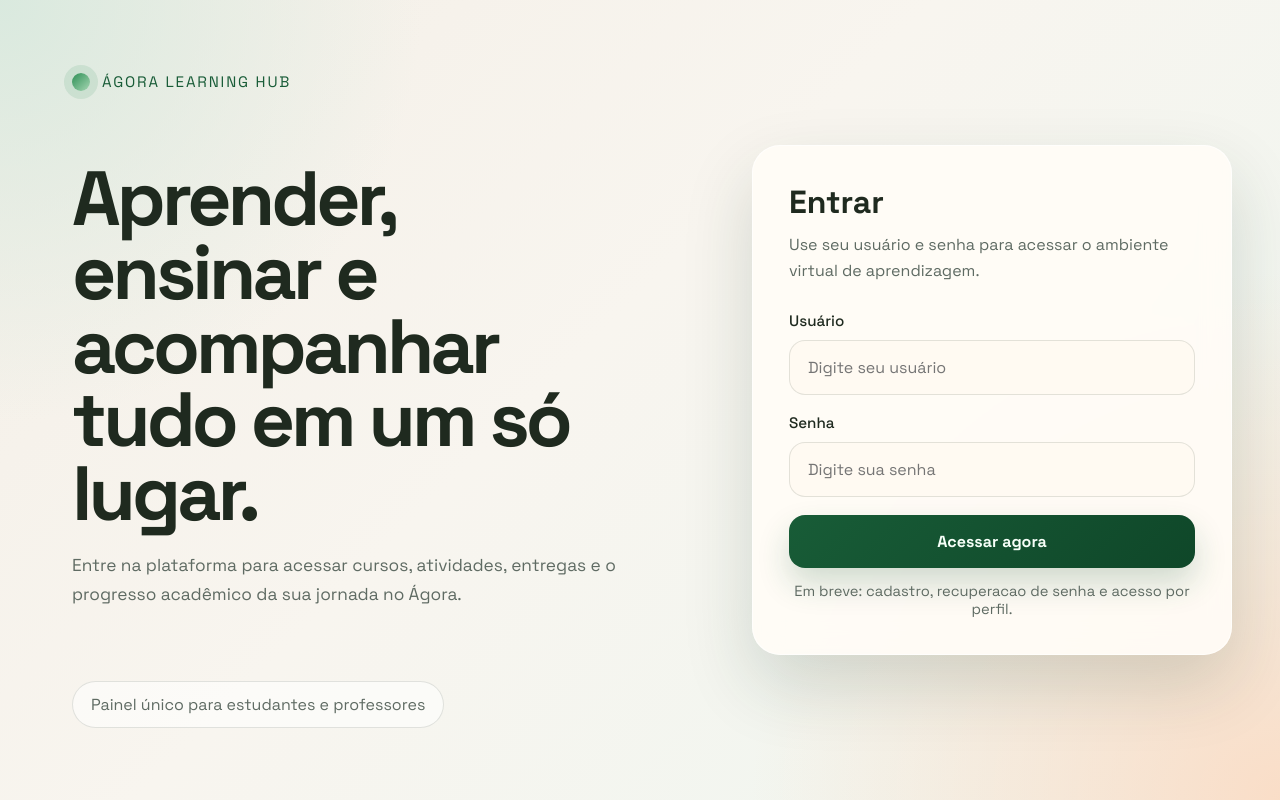
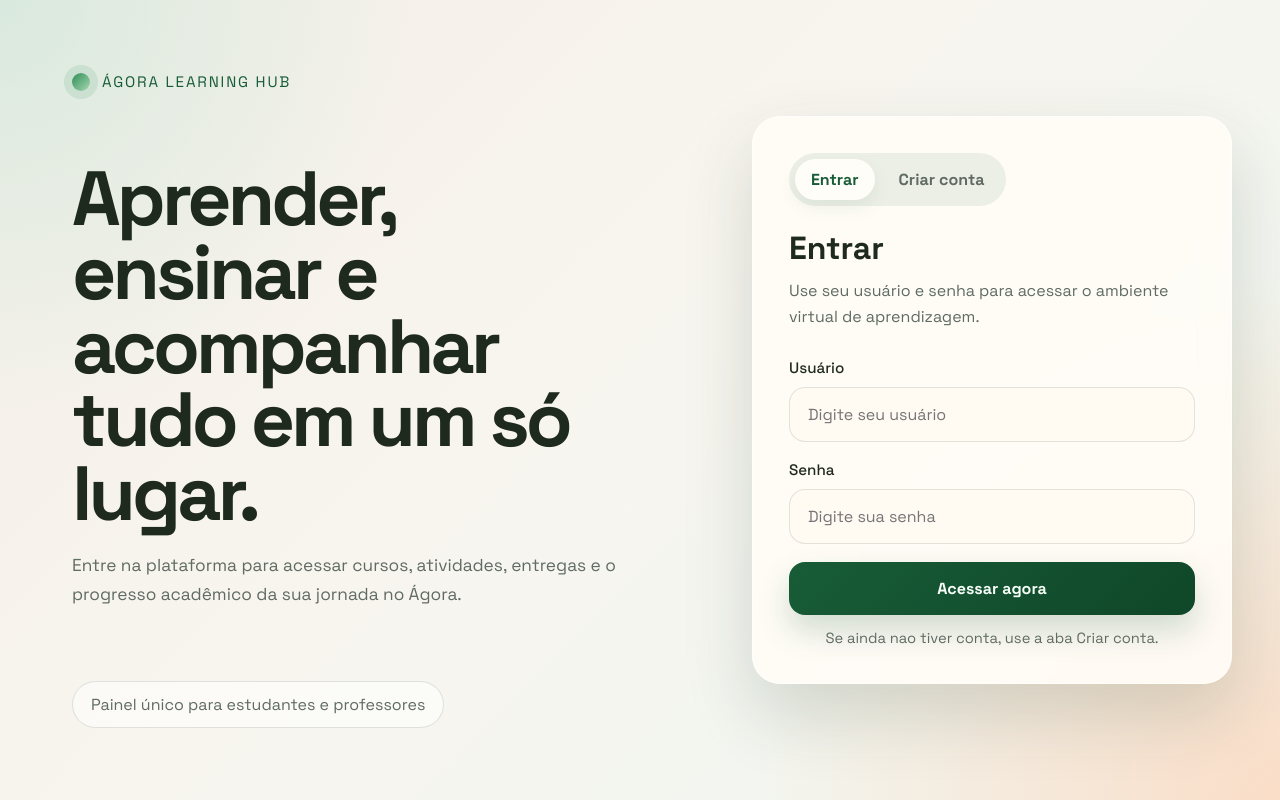
Before and after one commit to luishgh/tp_es, a Django app: page /login/ in a window 1280 px wide. Run offline with Django 4.2, Linux system fonts and the light colour scheme.

Commit message:
Login features

```diff
--- a/agora/static/agora/css/login.css
+++ b/agora/static/agora/css/login.css
@@ -110,6 +110,37 @@ body {
     font-size: 2rem;
 }
 
+.login-tabs {
+    display: inline-flex;
+    gap: 8px;
+    margin-bottom: 22px;
+    padding: 6px;
+    border-radius: 999px;
+    background: rgba(24, 92, 55, 0.08);
+}
+
+.login-tab {
+    border: 0;
+    border-radius: 999px;
+    padding: 10px 16px;
+    font: inherit;
+    font-weight: 700;
+    background: transparent;
+    color: var(--muted);
+    cursor: pointer;
+    transition: background 0.2s ease, color 0.2s ease, transform 0.2s ease;
+}
+
+.login-tab.active {
+    background: #fffdf8;
+    color: var(--primary);
+    box-shadow: 0 8px 18px rgba(24, 92, 55, 0.08);
+}
+
+.login-tab:hover {
+    transform: translateY(-1px);
+}
+
 .login-panel p {
     margin: 0 0 28px;
     color: var(--muted);
--- a/agora/static/agora/js/login.js
+++ b/agora/static/agora/js/login.js
@@ -6,15 +6,26 @@ function readJsonScriptContent(id) {
 }
 
 function LoginPage() {
+    const [activeForm, setActiveForm] = useState(readJsonScriptContent('login-active-form') || 'login');
     const [username, setUsername] = useState(readJsonScriptContent('login-initial-username'));
     const [password, setPassword] = useState('');
-    const [errorMessage] = useState(readJsonScriptContent('login-error-message'));
+    const [registerUsername, setRegisterUsername] = useState(readJsonScriptContent('login-initial-register-username'));
+    const [registerEmail, setRegisterEmail] = useState(readJsonScriptContent('login-initial-register-email'));
+    const [registerPassword, setRegisterPassword] = useState('');
+    const [registerPasswordConfirm, setRegisterPasswordConfirm] = useState('');
+    const [errorMessage, setErrorMessage] = useState(readJsonScriptContent('login-error-message'));
     const [loaded, setLoaded] = useState(false);
+    const csrfToken = readJsonScriptContent('csrf-token');
 
     useEffect(() => {
         const frame = window.requestAnimationFrame(() => setLoaded(true));
         return () => window.cancelAnimationFrame(frame);
     }, []);
+
+    function switchForm(nextForm) {
+        setActiveForm(nextForm);
+        setErrorMessage('');
+    }
 
     return (
         <div className="login-shell">
@@ -38,13 +49,36 @@ function LoginPage() {
 
             <section className="login-panel-wrap">
                 <div className="login-panel">
-                    <h2>Entrar</h2>
-                    <p>Use seu usuário e senha para acessar o ambiente virtual de aprendizagem.</p>
+                    <div className="login-tabs" role="tablist" aria-label="Autenticacao">
+                        <button
+                            className={`login-tab ${activeForm === 'login' ? 'active' : ''}`}
+                            type="button"
+                            onClick={() => switchForm('login')}
+                        >
+                            Entrar
+                        </button>
+                        <button
+                            className={`login-tab ${activeForm === 'register' ? 'active' : ''}`}
+                            type="button"
+                            onClick={() => switchForm('register')}
+                        >
+                            Criar conta
+                        </button>
+                    </div>
+
+                    <h2>{activeForm === 'login' ? 'Entrar' : 'Cadastro rápido'}</h2>
+                    <p>
+                        {activeForm === 'login'
+                            ? 'Use seu usuário e senha para acessar o ambiente virtual de aprendizagem.'
+                            : 'Crie sua conta para começar a testar o fluxo de autenticação do Ágora.'}
+                    </p>
 
                     {errorMessage && <div className="login-error">{errorMessage}</div>}
 
+                    {activeForm === 'login' ? (
                         <form method="post">
-                        <input type="hidden" name="csrfmiddlewaretoken" value={readJsonScriptContent('csrf-token')} />
+                            <input type="hidden" name="csrfmiddlewaretoken" value={csrfToken} />
+                            <input type="hidden" name="action" value="login" />
 
                             <div className="field">
                                 <label htmlFor="username">Usuário</label>
@@ -76,9 +110,75 @@ function LoginPage() {
 
                             <div className="login-actions">
                                 <button className="login-button" type="submit">Acessar agora</button>
-                            <div className="login-hint">Em breve: cadastro, recuperacao de senha e acesso por perfil.</div>
+                                <div className="login-hint">Se ainda nao tiver conta, use a aba Criar conta.</div>
                             </div>
                         </form>
+                    ) : (
+                        <form method="post">
+                            <input type="hidden" name="csrfmiddlewaretoken" value={csrfToken} />
+                            <input type="hidden" name="action" value="register" />
+
+                            <div className="field">
+                                <label htmlFor="register_username">Usuário</label>
+                                <input
+                                    id="register_username"
+                                    name="register_username"
+                                    type="text"
+                                    autoComplete="username"
+                                    value={registerUsername}
+                                    onChange={(event) => setRegisterUsername(event.target.value)}
+                                    placeholder="Escolha um nome de usuário"
+                                    required
+                                />
+                            </div>
+
+                            <div className="field">
+                                <label htmlFor="register_email">Email</label>
+                                <input
+                                    id="register_email"
+                                    name="register_email"
+                                    type="email"
+                                    autoComplete="email"
+                                    value={registerEmail}
+                                    onChange={(event) => setRegisterEmail(event.target.value)}
+                                    placeholder="voce@exemplo.com"
+                                />
+                            </div>
+
+                            <div className="field">
+                                <label htmlFor="register_password">Senha</label>
+                                <input
+                                    id="register_password"
+                                    name="register_password"
+                                    type="password"
+                                    autoComplete="new-password"
+                                    value={registerPassword}
+                                    onChange={(event) => setRegisterPassword(event.target.value)}
+                                    placeholder="Crie uma senha"
+                                    required
+                                />
+                            </div>
+
+                            <div className="field">
+                                <label htmlFor="register_password_confirm">Confirmar senha</label>
+                                <input
+                                    id="register_password_confirm"
+                                    name="register_password_confirm"
+                                    type="password"
+                                    autoComplete="new-password"
+                                    value={registerPasswordConfirm}
+                                    onChange={(event) => setRegisterPasswordConfirm(event.target.value)}
+                                    placeholder="Repita a senha"
+                                    required
+                                />
+                            </div>
+
+                            <div className="login-actions">
+                                <button className="login-button" type="submit">Criar conta</button>
+                                <div className="login-hint">O cadastro ja persiste no banco e faz login automatico ao concluir.</div>
+                            </div>
+                        </form>
+                    )}
                 </div>
             </section>
         </div>
--- a/agora/templates/agora/login.html
+++ b/agora/templates/agora/login.html
@@ -12,8 +12,11 @@
     <link rel="stylesheet" href="{% static 'agora/css/login.css' %}">
 </head>
 <body>
+    {{ active_form|json_script:"login-active-form" }}
     {{ error_message|json_script:"login-error-message" }}
     {{ initial_username|json_script:"login-initial-username" }}
+    {{ initial_register_username|json_script:"login-initial-register-username" }}
+    {{ initial_register_email|json_script:"login-initial-register-email" }}
     {{ csrf_token_value|json_script:"csrf-token" }}
 
     <div id="login-root"></div>
--- a/agora/urls.py
+++ b/agora/urls.py
@@ -1,10 +1,11 @@
 from django.urls import path
 
-from .views import index, login_view
+from .views import index, login_view, logout_view
 
 app_name = 'agora'
 
 urlpatterns = [
     path('', index, name='index'),
     path('login/', login_view, name='login'),
+    path('logout/', logout_view, name='logout'),
 ]
--- a/agora/views.py
+++ b/agora/views.py
@@ -1,12 +1,15 @@
-from django.contrib.auth import authenticate, login
+from django.contrib.auth import authenticate, get_user_model, login, logout
 from django.middleware.csrf import get_token
 from django.shortcuts import redirect, render
 
 
 def login_view(request):
     context = {
+        'active_form': 'login',
         'error_message': '',
         'initial_username': '',
+        'initial_register_username': '',
+        'initial_register_email': '',
         'csrf_token_value': get_token(request),
     }
 
@@ -14,20 +17,55 @@ def login_view(request):
         return redirect('agora:index')
 
     if request.method == 'POST':
-        username = request.POST.get('username', '').strip()
-        password = request.POST.get('password', '')
-        user = authenticate(request, username=username, password=password)
+        action = request.POST.get('action', 'login')
 
-        context['initial_username'] = username
+        if action == 'register':
+            user_model = get_user_model()
+            username = request.POST.get('register_username', '').strip()
+            email = request.POST.get('register_email', '').strip()
+            password = request.POST.get('register_password', '')
+            password_confirm = request.POST.get('register_password_confirm', '')
 
-        if user is not None:
-            login(request, user)
-            return redirect('agora:index')
+            context['active_form'] = 'register'
+            context['initial_register_username'] = username
+            context['initial_register_email'] = email
 
-        context['error_message'] = 'Usuário ou senha inválidos.'
+            if not username or not password:
+                context['error_message'] = 'Preencha usuário e senha para criar a conta.'
+            elif password != password_confirm:
+                context['error_message'] = 'As senhas informadas não coincidem.'
+            elif user_model.objects.filter(username=username).exists():
+                context['error_message'] = 'Esse nome de usuário já está em uso.'
+            else:
+                user = user_model.objects.create_user(
+                    username=username,
+                    email=email,
+                    password=password,
+                )
+                login(request, user)
+                return redirect('agora:index')
+        else:
+            username = request.POST.get('username', '').strip()
+            password = request.POST.get('password', '')
+            user = authenticate(request, username=username, password=password)
+
+            context['initial_username'] = username
+
+            if user is not None:
+                login(request, user)
+                return redirect('agora:index')
+
+            context['error_message'] = 'Usuario ou senha invalidos.'
 
     return render(request, 'agora/login.html', context)
 
 
 def index(request):
     return render(request, 'agora/index.html')
+
+
+def logout_view(request):
+    if request.method == 'POST':
+        logout(request)
+
+    return redirect('agora:index')
```
Also changed, not shown: agora/templates/agora/index.html (+9 -1 lines). Lines whose indentation alone changed are shown as unchanged.
